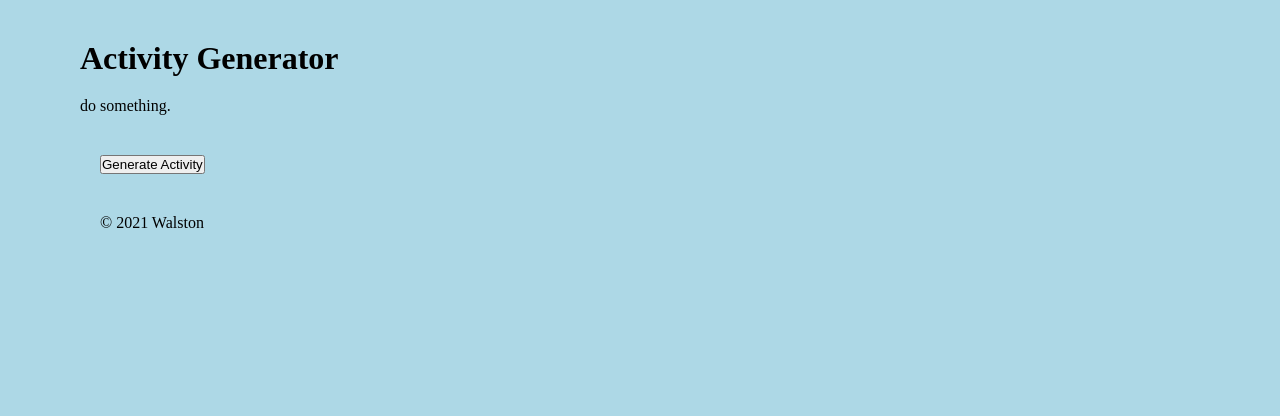
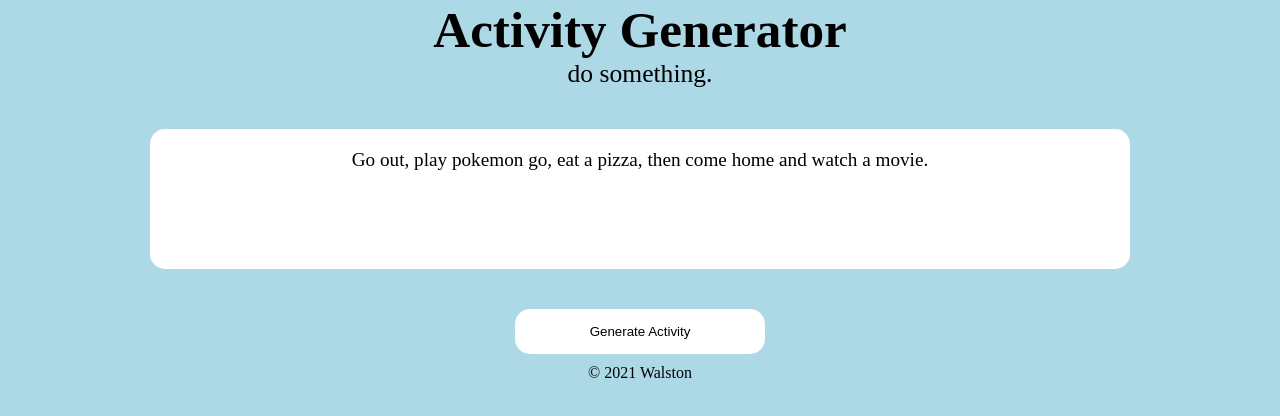
Before and after one commit to chrisrw300/activity-generator, a plain HTML site: page index.html in a window 1280 px wide. Drawn offline with Linux system fonts and the light colour scheme.

Commit message:
more style, little js

```diff
--- a/assets/style.css
+++ b/assets/style.css
@@ -1,8 +1,59 @@
 * {
-    margin: 20px;
+    margin: 0;
     padding: 0;
 }
 
 body {
     background: lightblue;
+    margin: 0 150px;
 }
+
+/* || Header */
+header {
+    text-align: center;
+}
+
+header h1 {
+    font-size: 4vw;
+}
+
+header p {
+    font-size: 2vw;
+}
+
+header h1, header p {
+    margin: 0;
+}
+
+/* || Main */
+main {
+    text-align: center;
+}
+
+#activity {
+    height: 100px;
+    background: white;
+    margin: 40px 0;
+    padding: 20px;
+    border-radius: 15px;
+    font-size: 1.5vw;
+}
+
+.button {
+    text-align: center;
+    margin: 10px 0;
+}
+
+#btn {
+    padding: 15px 75px;
+    border-radius: 15px;
+    border: none;
+    background: white;
+    color: black;
+    transition: 0.3s;
+}
+
+#btn:hover {
+    transform: translateY(-5px);
+    cursor: pointer;
+}
--- a/index.html
+++ b/index.html
@@ -13,13 +13,17 @@
         <p>do something.</p>
     </header>
     <main>
-        <section id="activity"></section>
+        <section id="activity">
+            <p class="placeholder">Go out, play pokemon go, eat a pizza, then come home and watch a movie.</p>
+        </section>
         <section class="button">
             <button id="btn">Generate Activity</button>
         </section>
+
         <footer>
             <p>&copy; 2021 Walston</p>
         </footer>
     </main>
+    <script src="script.js"></script>
 </body>
 </html>
```
Also changed, not shown: assets/script.js (+12 -0 lines).
